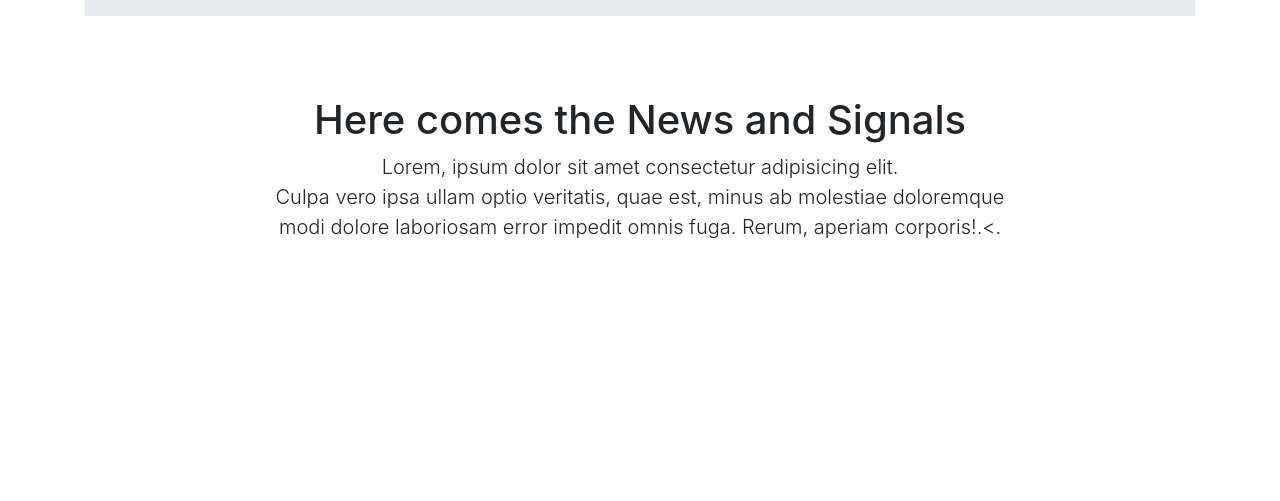
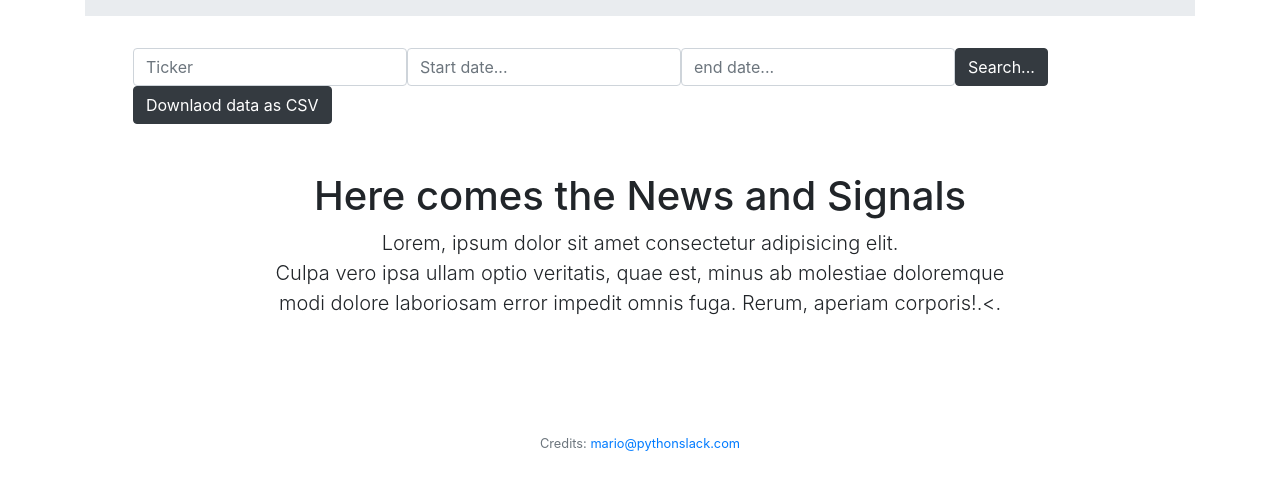
Before and after one commit to DrSuperMario/Brine, a Flask app: template templates/search.html in a window 1280 px wide. Shown: the part 131-632 px from the top of the page. Run offline with Flask 2, Linux system fonts and the light colour scheme; the template is opened without the code that fills it: values that come from a table or form of the project are taken from there, others are empty.

Commit message:
added some buttons

```diff
--- a/templates/layout.html
+++ b/templates/layout.html
@@ -87,6 +87,9 @@
 
 {% block content %}
 {% endblock %}
+<div class="bottom-container-area">
+  <small class="text-muted">Credits: <a href="mailto:mario@pythonslack.com">mario@pythonslack.com</a></small>
+</div>
 <!-- /.container -->
 <script src="https://code.jquery.com/jquery-3.5.1.slim.min.js" integrity="sha384-DfXdz2htPH0lsSSs5nCTpuj/zy4C+OGpamoFVy38MVBnE+IbbVYUew+OrCXaRkfj" crossorigin="anonymous"></script>
   <script>window.jQuery || document.write('<script src="../static/assets/js/vendor/jquery.slim.min.js"><\/script>')</script><script src="../static/assets/dist/js/bootstrap.bundle.min.js"></script>
--- a/templates/search.html
+++ b/templates/search.html
@@ -3,10 +3,24 @@
 
 <main role="main" class="container">
 
-    <div class="align-content-start">
+    <div class="d-flex flex-column align-items-start">
+        <form method="POST" class="form-inline my-2 my-md-0 pl-5">
+            <input id="search_field" name="search_field" class="form-control" type="text" placeholder="Ticker" aria-label="Search">
+            <input id="search_field_start" name="search_field" class="form-control" type="text" placeholder="Start date..." aria-label="Start date..">
+            <input id="search_field_end" name="search_field" class="form-control" type="text" placeholder="end date..." aria-label="end date..">
+            <button id="search_ticker_button" type="button" name="search_button" class="btn btn-dark" aria-label="Search...">Search...</button>
+          </form>
+    </div>
+    <div class="d-flex flex-column align-items-center">
         {{ form | safe}}
     </div>
-
+    <div class="d-flex flex-column align-items-start">
+        <form method="POST" class="form-inline my-2 my-md-0 pl-5">
+            <button id="download_button" name="search_field" class="btn btn-dark" type="button" placeholder="Downlaod data as CSV" aria-label="Search">
+                Downlaod data as CSV
+            </button>
+        </form>
+    </div>
 
     <div class="bottom-container-area">
         <h1>Here comes the News and Signals</h1>
```
Also changed, not shown: templates/home.html (+7 -4 lines).
